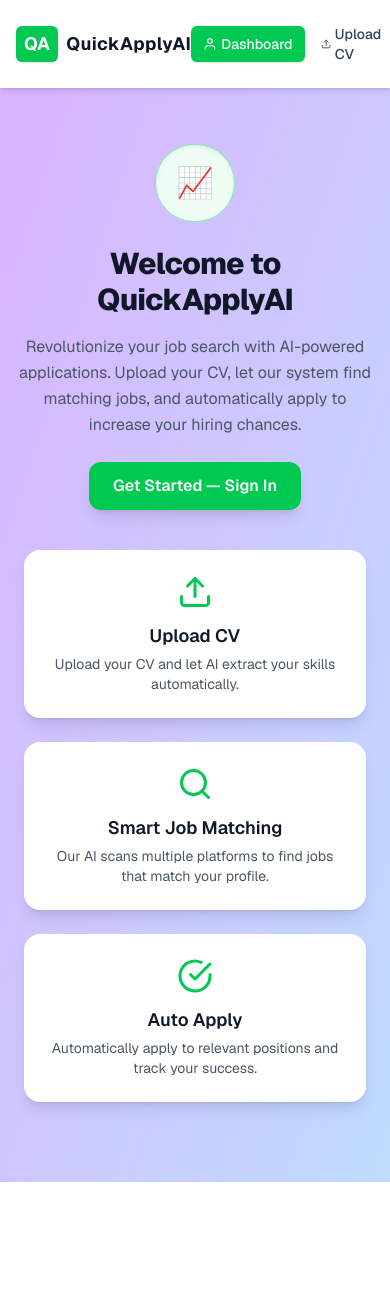
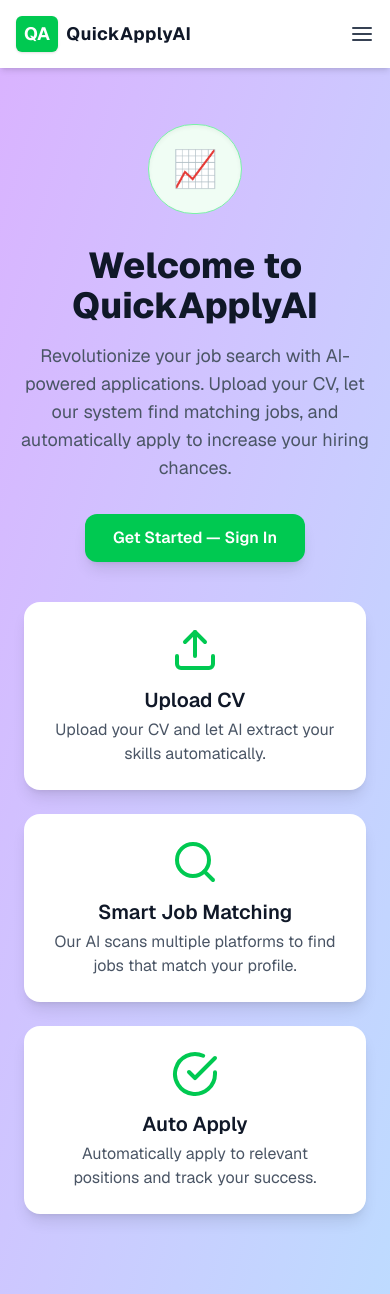
Before and after one commit to HudsonWayne/SignLanguageConvetor, a Next.js app in the folder Desktop/FastApplyAi/fastapplyai/: page / in a window 390 px wide. Before the commit the page ends 1182 px from the top, so only its background shows below. Built offline with nearby package versions, Linux system fonts and the light colour scheme.

Commit message:
initial commit

```diff
--- a/Desktop/FastApplyAi/fastapplyai/src/app/api/search-jobs/route.ts
+++ b/Desktop/FastApplyAi/fastapplyai/src/app/api/search-jobs/route.ts
@@ -111,6 +111,3 @@ export async function POST(req: Request) {
 
   return NextResponse.json(jobs.slice(0, 50));
 }
-
-
-# For each
--- a/Desktop/FastApplyAi/fastapplyai/src/app/page.tsx
+++ b/Desktop/FastApplyAi/fastapplyai/src/app/page.tsx
@@ -17,7 +17,10 @@ export default function HomePage() {
 
   useEffect(() => {
     const handleResize = () => {
-      setIsMobile(window.innerWidth < 640);
+      setIsMobile(window.innerWidth < 768);
+      if (window.innerWidth >= 768) {
+        setMobileMenu(false);
+      }
     };
     handleResize();
     window.addEventListener("resize", handleResize);
@@ -31,8 +34,9 @@ export default function HomePage() {
       }`}
     >
       {/* NAVBAR */}
-      <nav className="flex items-center justify-between px-4 sm:px-6 md:px-10 lg:px-20 xl:px-24 2xl:px-40 py-4 shadow-md bg-white sticky top-0 z-50 backdrop-blur-md bg-opacity-90 w-full max-w-[1920px] mx-auto">
-        <div className="flex items-center gap-2 text-lg sm:text-xl font-bold transition-all hover:scale-105">
+      <nav className="relative flex items-center justify-between px-4 sm:px-6 md:px-10 lg:px-20 xl:px-24 2xl:px-40 py-4 shadow-md bg-white sticky top-0 z-50 backdrop-blur-md bg-opacity-90 w-full max-w-[1920px] mx-auto">
+        {/* Logo */}
+        <div className="flex items-center gap-2 text-lg sm:text-xl font-bold">
           <div className="bg-green-500 text-white rounded-md px-2 py-1 shadow-sm">
             QA
           </div>
@@ -42,42 +46,45 @@ export default function HomePage() {
         </div>
 
         {/* Desktop Menu */}
-        <div className="flex items-center gap-4 lg:gap-8 text-sm text-gray-700 font-medium">
+        <div className="hidden md:flex items-center gap-4 lg:gap-8 text-sm text-gray-700 font-medium">
           <Link
             href="/dashboard"
-            className="flex items-center gap-1 bg-green-500 text-white px-3 py-2 rounded-md hover:bg-green-600 transition-all shadow-sm hover:shadow-md hover:-translate-y-0.5"
+            className="flex items-center gap-1 bg-green-500 text-white px-3 py-2 rounded-md hover:bg-green-600 transition-all shadow-sm"
           >
             <FiUser /> Dashboard
           </Link>
+
           <Link
             href="/upload-cv"
-            className="flex items-center gap-1 hover:text-green-600 transition-all hover:-translate-y-0.5"
+            className="flex items-center gap-1 hover:text-green-600 transition-all"
           >
             <FiUpload /> Upload CV
           </Link>
+
           <Link
             href="/find-jobs"
-            className="flex items-center gap-1 hover:text-green-600 transition-all hover:-translate-y-0.5"
+            className="flex items-center gap-1 hover:text-green-600 transition-all"
           >
             <FiSearch /> Find Jobs
           </Link>
+
           <Link
             href="/applied"
-            className="hover:text-green-600 transition-all hover:-translate-y-0.5"
+            className="hover:text-green-600 transition-all"
           >
             Applied Jobs
           </Link>
+
           <Link
             href="/notifications"
-            className="flex items-center gap-1 hover:text-green-600 transition-all hover:-translate-y-0.5"
+            className="flex items-center gap-1 hover:text-green-600 transition-all"
           >
             <FiBell /> Notifications
           </Link>
 
-          {/* Sign in */}
           <Link
             href="/signin"
-            className="bg-green-500 text-white px-4 py-2 rounded-md items-center gap-1 hover:bg-green-600 transition-all shadow-md hover:shadow-lg hover:-translate-y-0.5 text-sm"
+            className="bg-green-500 text-white px-4 py-2 rounded-md hover:bg-green-600 transition-all shadow-md text-sm"
           >
             Sign In
           </Link>
@@ -90,48 +97,51 @@ export default function HomePage() {
         >
           {mobileMenu ? <FiX /> : <FiMenu />}
         </button>
-      </nav>
 
-      {/* Mobile Dropdown (ALSO visible on laptop now) */}
-      {mobileMenu && (
-        <div className="bg-white shadow-lg border-b p-5 space-y-4 text-gray-700">
-          <Link href="/dashboard" className="block">
+        {/* Mobile Dropdown */}
+        {mobileMenu && isMobile && (
+          <div className="absolute top-full left-0 w-full bg-white shadow-xl border-t z-50 md:hidden">
+            <div className="p-5 space-y-4 text-gray-700 font-medium">
+              <Link href="/dashboard" onClick={() => setMobileMenu(false)} className="block">
                 Dashboard
               </Link>
-          <Link href="/upload-cv" className="block">
+              <Link href="/upload-cv" onClick={() => setMobileMenu(false)} className="block">
                 Upload CV
               </Link>
-          <Link href="/find-jobs" className="block">
+              <Link href="/find-jobs" onClick={() => setMobileMenu(false)} className="block">
                 Find Jobs
               </Link>
-          <Link href="/applied" className="block">
+              <Link href="/applied" onClick={() => setMobileMenu(false)} className="block">
                 Applied Jobs
               </Link>
-          <Link href="/notifications" className="block">
+              <Link href="/notifications" onClick={() => setMobileMenu(false)} className="block">
                 Notifications
               </Link>
-          <Link href="/signin" className="block text-green-600 font-semibold">
+              <Link
+                href="/signin"
+                onClick={() => setMobileMenu(false)}
+                className="block text-green-600 font-semibold"
+              >
                 Sign In
               </Link>
             </div>
+          </div>
         )}
+      </nav>
 
       {/* HERO */}
-      <div
-        className={`text-center mt-14 sm:mt-20 mb-10 px-4 ${
-          isMobile ? "" : "animate-fadeUp"
-        }`}
-      >
+      <div className="text-center mt-14 sm:mt-20 mb-10 px-4">
         <div className="flex justify-center">
-          <div className="bg-green-50 border border-green-300 text-green-600 rounded-full p-5 sm:p-6 text-3xl sm:text-4xl shadow-inner">
+          <div className="bg-green-50 border border-green-300 text-green-600 rounded-full p-6 text-4xl shadow-inner">
             📈
           </div>
         </div>
 
-        <h1 className="text-3xl sm:text-4xl md:text-5xl font-extrabold mt-6 sm:mt-8 tracking-tight">
+        <h1 className="text-4xl md:text-5xl font-extrabold mt-8">
           Welcome to QuickApplyAI
         </h1>
-        <p className="text-gray-600 mt-4 text-base sm:text-lg md:w-2/3 mx-auto leading-relaxed">
+
+        <p className="text-gray-600 mt-4 text-lg md:w-2/3 mx-auto">
           Revolutionize your job search with AI-powered applications. Upload
           your CV, let our system find matching jobs, and automatically apply to
           increase your hiring chances.
@@ -139,37 +149,34 @@ export default function HomePage() {
 
         <Link
           href="/signin"
-          className="mt-6 sm:mt-8 inline-block bg-green-500 text-white px-6 sm:px-7 py-3 rounded-xl font-semibold text-base sm:text-lg shadow-lg hover:bg-green-600 transition-all"
+          className="mt-8 inline-block bg-green-500 text-white px-7 py-3 rounded-xl font-semibold shadow-lg hover:bg-green-600 transition-all"
         >
           Get Started — Sign In
         </Link>
       </div>
 
       {/* FEATURES */}
-      <div className="grid grid-cols-1 sm:grid-cols-2 md:grid-cols-3 gap-6 px-6 sm:px-10 md:px-14 lg:px-20 xl:px-24 2xl:px-40 mt-8 sm:mt-10 pb-20 w-full max-w-[1920px] mx-auto">
-        <div className="bg-white rounded-2xl shadow-lg p-6 text-center transition-all cursor-pointer">
-          <FiUpload className="mx-auto text-4xl sm:text-5xl text-green-500 mb-3" />
-          <h3 className="text-lg sm:text-xl font-semibold">Upload CV</h3>
-          <p className="text-gray-600 mt-1 text-sm sm:text-base">
+      <div className="grid grid-cols-1 sm:grid-cols-2 md:grid-cols-3 gap-6 px-6 sm:px-10 md:px-14 lg:px-20 xl:px-24 2xl:px-40 pb-20 max-w-[1920px] mx-auto">
+        <div className="bg-white rounded-2xl shadow-lg p-6 text-center">
+          <FiUpload className="mx-auto text-5xl text-green-500 mb-3" />
+          <h3 className="text-xl font-semibold">Upload CV</h3>
+          <p className="text-gray-600 mt-1">
             Upload your CV and let AI extract your skills automatically.
           </p>
         </div>
 
-        <div className="bg-white rounded-2xl shadow-lg p-6 text-center transition-all cursor-pointer">
-          <FiSearch className="mx-auto text-4xl sm:text-5xl text-green-500 mb-3" />
-          <h3 className="text-lg sm:text-xl font-semibold">
-            Smart Job Matching
-          </h3>
-          <p className="text-gray-600 mt-1 text-sm sm:text-base">
-            Our AI scans multiple platforms to find jobs that match your
-            profile.
+        <div className="bg-white rounded-2xl shadow-lg p-6 text-center">
+          <FiSearch className="mx-auto text-5xl text-green-500 mb-3" />
+          <h3 className="text-xl font-semibold">Smart Job Matching</h3>
+          <p className="text-gray-600 mt-1">
+            Our AI scans multiple platforms to find jobs that match your profile.
           </p>
         </div>
 
-        <div className="bg-white rounded-2xl shadow-lg p-6 text-center transition-all cursor-pointer">
-          <FiCheckCircle className="mx-auto text-4xl sm:text-5xl text-green-500 mb-3" />
-          <h3 className="text-lg sm:text-xl font-semibold">Auto Apply</h3>
-          <p className="text-gray-600 mt-1 text-sm sm:text-base">
+        <div className="bg-white rounded-2xl shadow-lg p-6 text-center">
+          <FiCheckCircle className="mx-auto text-5xl text-green-500 mb-3" />
+          <h3 className="text-xl font-semibold">Auto Apply</h3>
+          <p className="text-gray-600 mt-1">
             Automatically apply to relevant positions and track your success.
           </p>
         </div>
```
Lines whose indentation alone changed are shown as unchanged.
